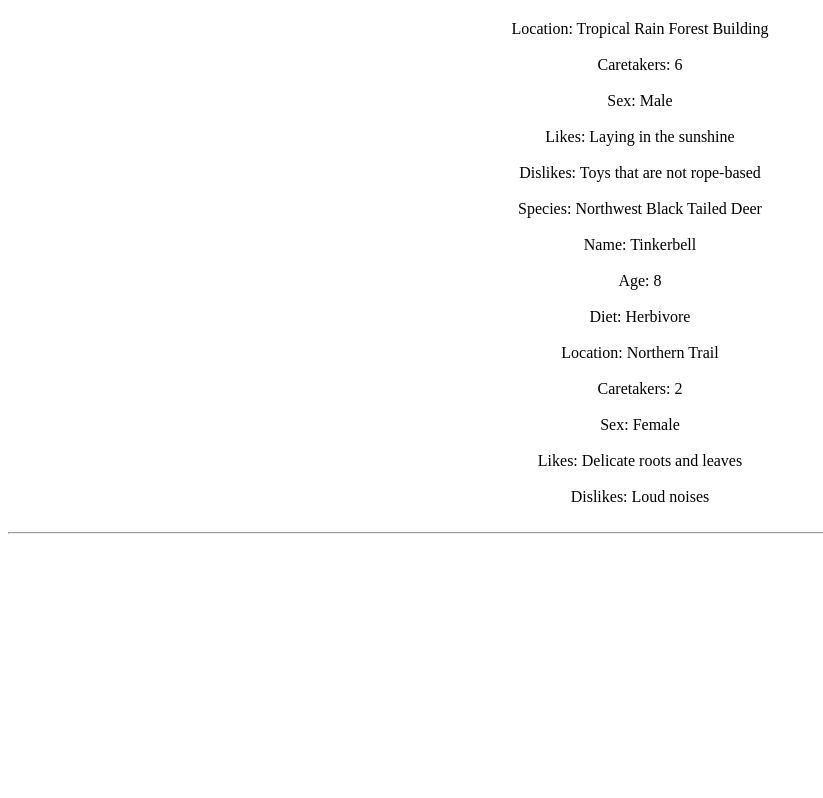
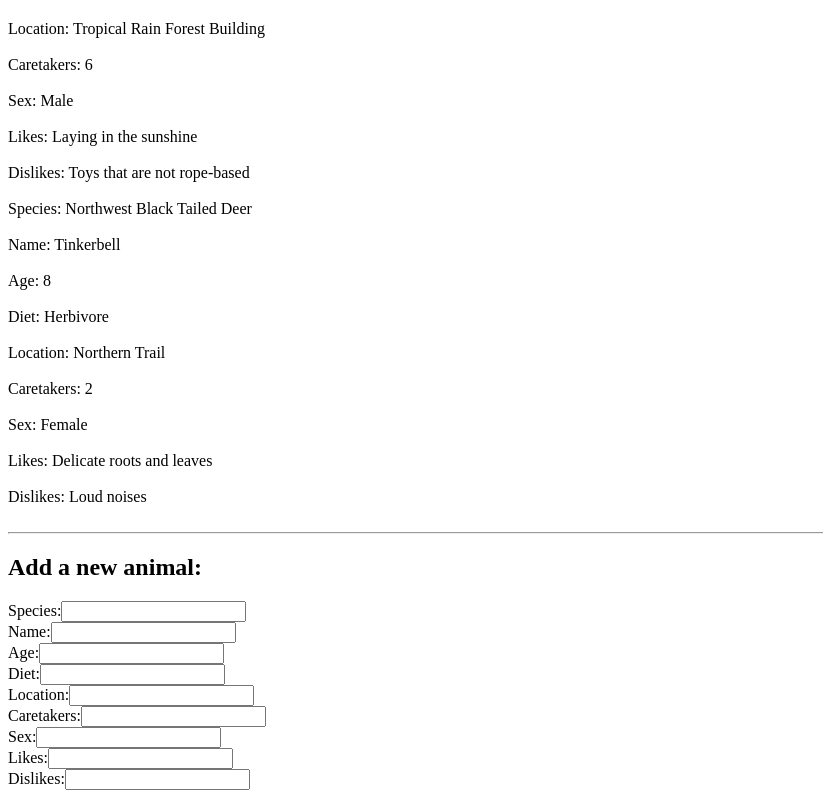
Before and after one commit to lukebertram/zoo, an Angular app: page / in a window 1280 px wide. Shown: the part 528-1326 px from the top of the page, without its empty margins (0-823 px from the left). Before the commit the page ends 1070 px from the top, so only its background shows below. Built offline with nearby package versions, Linux system fonts and the light colour scheme.

Commit message:
implement new animal form in new-animal component view

```diff
--- a/src/app/app.component.html
+++ b/src/app/app.component.html
@@ -1,9 +1,10 @@
-<div style="text-align:center">
+<div>
   <h1>
     Welcome to {{ title }}!
   </h1>
   <!-- <animal-list [childAnimalList]="masterAnimalList" (editClick)="editAnimal($event)"></animal-list> -->
   <animal-list [childAnimalList]="masterAnimalList"></animal-list>
   <hr>
+  <new-animal></new-animal>
 
 </div>
--- a/src/app/new-animal/new-animal.component.html
+++ b/src/app/new-animal/new-animal.component.html
@@ -1,3 +1,21 @@
-<p>
-  new-animal works!
-</p>
+<h2>Add a new animal:</h2>
+<div class="new-animal-form">
+  <label>Species:</label>
+  <input type="text" #newSpecies><br/>
+  <label>Name:</label>
+  <input type="text" #newName><br/>
+  <label>Age:</label>
+  <input type="number" #newAge><br/>
+  <label>Diet:</label>
+  <input type="text" #newDiet><br/>
+  <label>Location:</label>
+  <input type="text" #newLocation><br/>
+  <label>Caretakers:</label>
+  <input type="number" #newCaretakers><br/>
+  <label>Sex:</label>
+  <input type="text" #newSex><br/>
+  <label>Likes:</label>
+  <input type="text" #newLikes><br/>
+  <label>Dislikes:</label>
+  <input type="text" #newDislikes><br/>
+</div>
```
